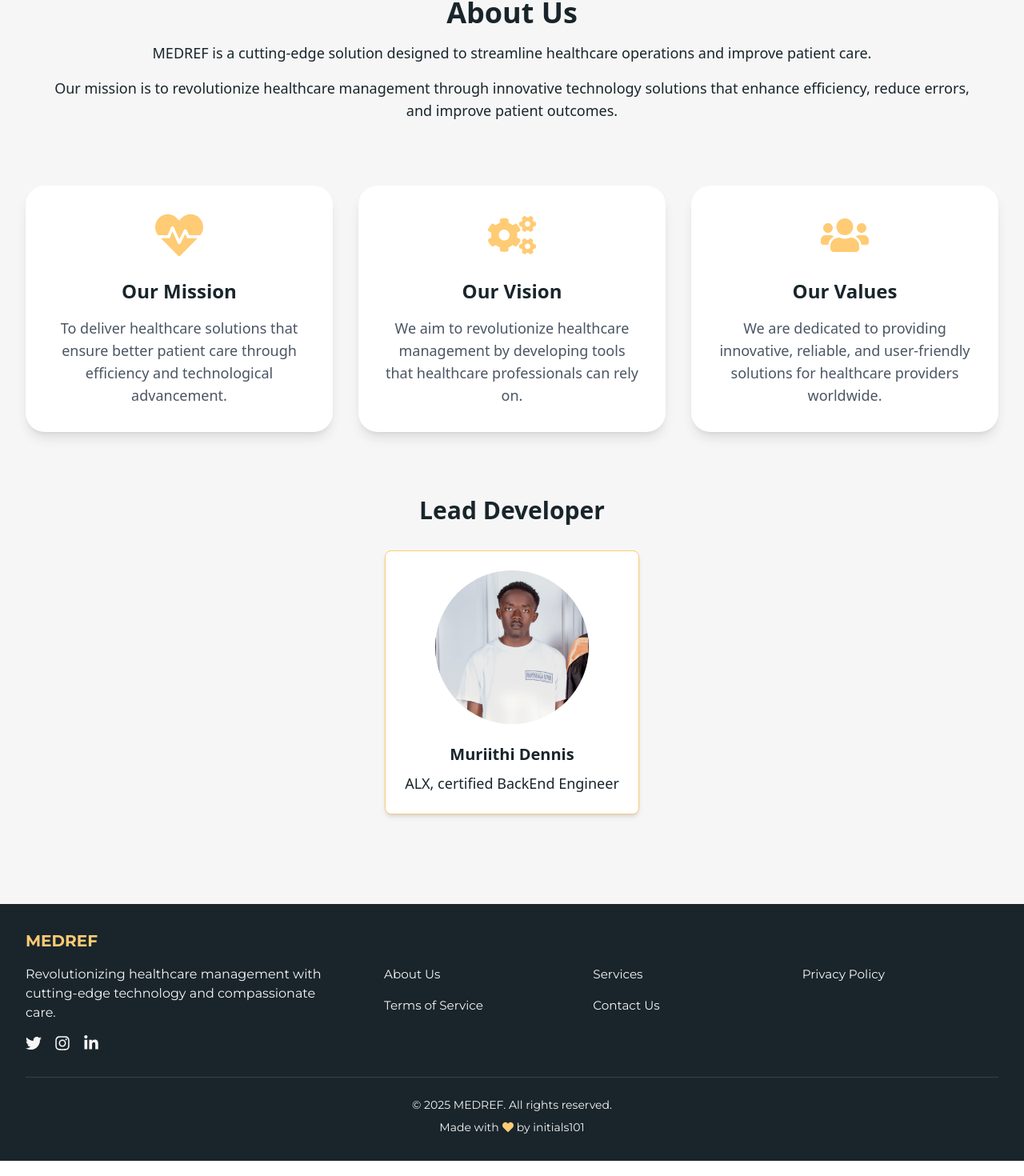
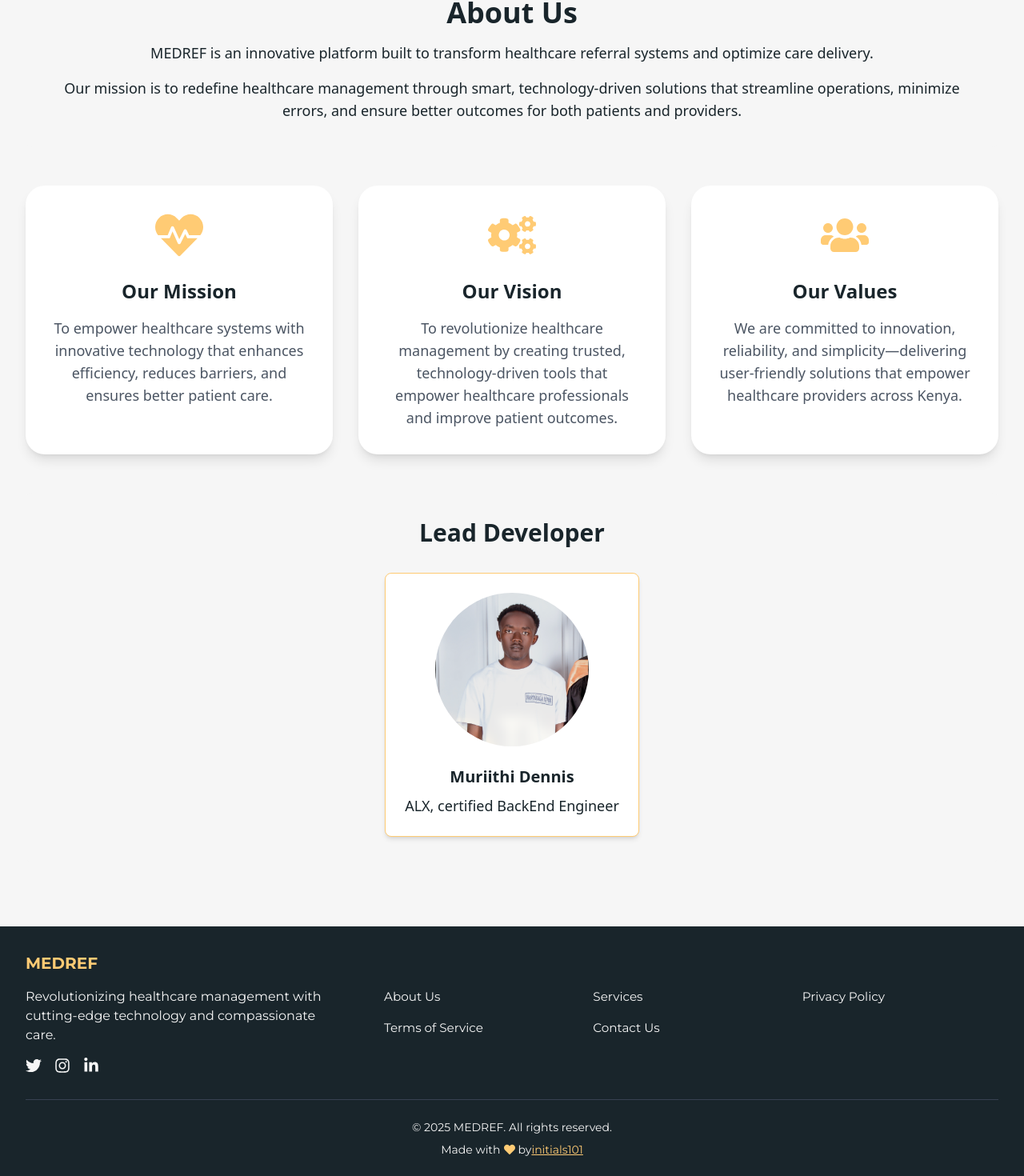
Before and after one commit to f6Lcon/medref, a React (Vite) app in the folder Frontend/: page /about-us in a window 1280 px wide. Shown: the part 180-1650 px from the top of the page at 80% size. Built offline with nearby package versions, Linux system fonts and the light colour scheme.

Commit message:
footer and about us update

```diff
--- a/Frontend/src/components/Footer.jsx
+++ b/Frontend/src/components/Footer.jsx
@@ -64,7 +64,15 @@
             © {currentYear} MEDREF. All rights reserved.
           </p>
           <p className="mt-2 flex items-center justify-center">
-            Made with <FaHeart className="text-accent mx-1" />  by initials101
+            Made with <FaHeart className="text-accent mx-1" /> by {" "}
+            <a
+              href="https://dennisportfolio-theta.vercel.app/"
+              target="_blank"
+              rel="noopener noreferrer"
+              className="text-accent underline hover:text-accent/80"
+            >
+              initials101
+            </a>
           </p>
         </div>
       </div>
--- a/Frontend/src/pages/AboutUs.jsx
+++ b/Frontend/src/pages/AboutUs.jsx
@@ -8,17 +8,17 @@
     {
       icon: FaHeartbeat,
       title: 'Our Mission',
-      description: 'To deliver healthcare solutions that ensure better patient care through efficiency and technological advancement.',
+      description: 'To empower healthcare systems with innovative technology that enhances efficiency, reduces barriers, and ensures better patient care.',
     },
     {
       icon: FaCogs,
       title: 'Our Vision',
-      description: 'We aim to revolutionize healthcare management by developing tools that healthcare professionals can rely on.',
+      description: 'To revolutionize healthcare management by creating trusted, technology-driven tools that empower healthcare professionals and improve patient outcomes.',
     },
     {
       icon: FaUsers,
       title: 'Our Values',
-      description: 'We are dedicated to providing innovative, reliable, and user-friendly solutions for healthcare providers worldwide.',
+      description: 'We are committed to innovation, reliability, and simplicity—delivering user-friendly solutions that empower healthcare providers across Kenya.',
     },
   ];
 
@@ -28,10 +28,12 @@
       <div className="bg-light p-8 rounded-lg mb-12 text-center">
         <h1 className="text-4xl font-bold text-primary mb-4">About Us</h1>
         <p className="text-lg text-secondary mb-4">
-          MEDREF is a cutting-edge solution designed to streamline healthcare operations and improve patient care.
+        MEDREF is an innovative platform built to transform healthcare referral systems and optimize care delivery.
+
+
         </p>
         <p className="text-lg text-secondary">
-          Our mission is to revolutionize healthcare management through innovative technology solutions that enhance efficiency, reduce errors, and improve patient outcomes.
+        Our mission is to redefine healthcare management through smart, technology-driven solutions that streamline operations, minimize errors, and ensure better outcomes for both patients and providers.
         </p>
       </div>
 
```
